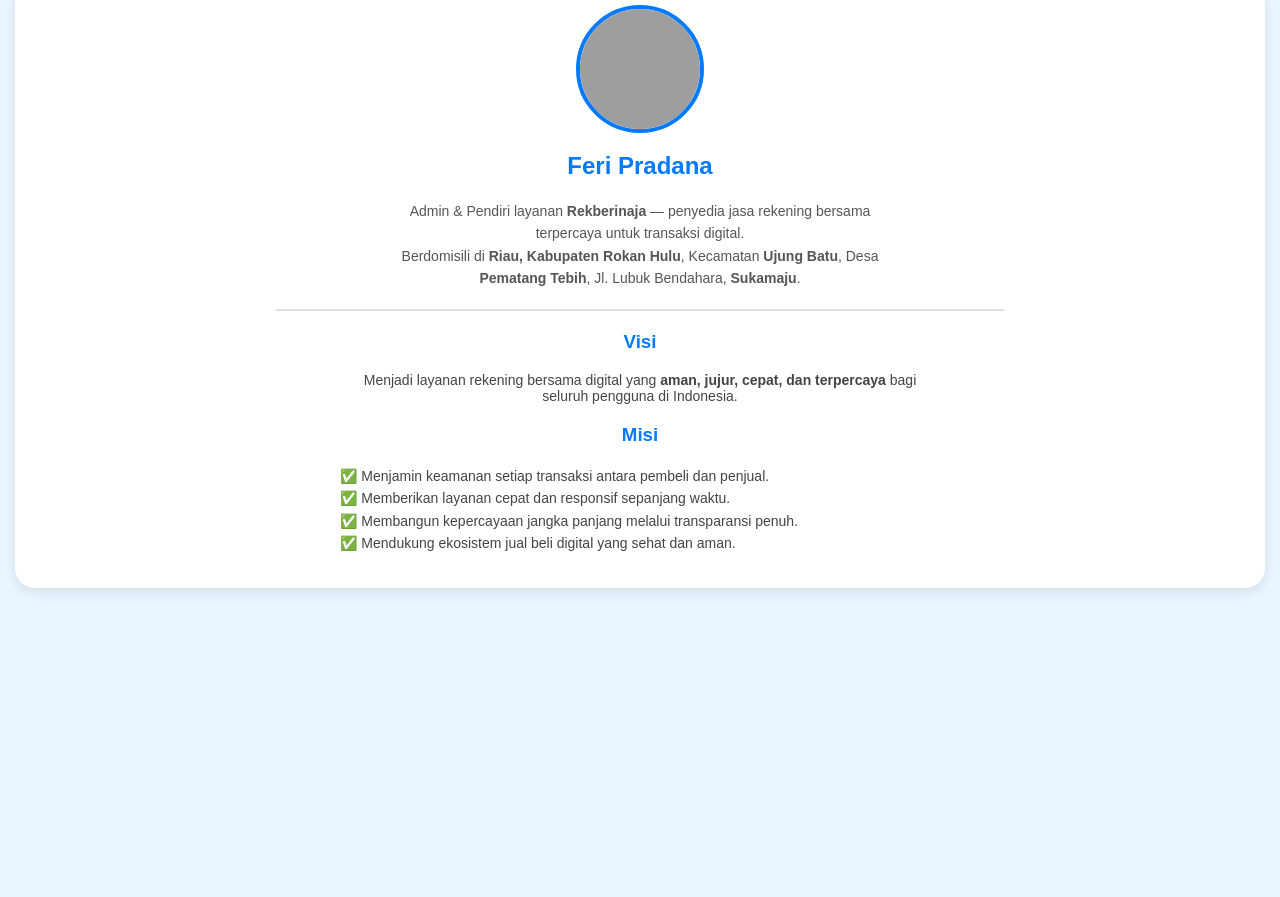
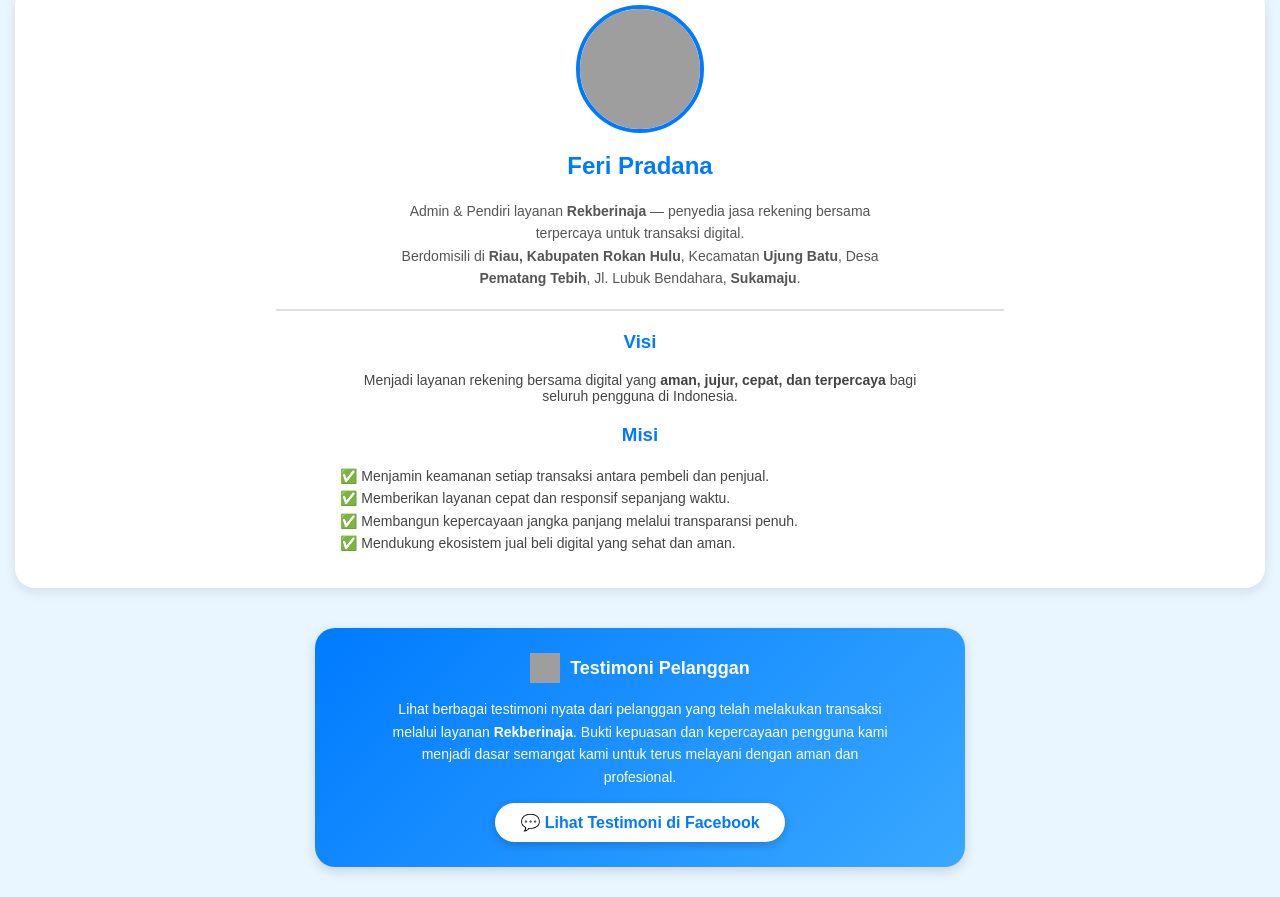
Before and after one commit to travelindo168/REKBERIN, a plain HTML site: page index.html in a window 1280 px wide. Shown: the part 264-1161 px from the top of the page. Before the commit the page ends 892 px from the top, so only its background shows below. Drawn offline with Linux system fonts and the light colour scheme; grey boxes are pictures that could not be loaded.

Commit message:
Update index.html

```diff
--- a/index.html
+++ b/index.html
@@ -311,3 +311,20 @@
       </ul>
     </div>
   </section>
+    <!-- TESTIMONI FACEBOOK -->
+  <section style="margin:30px 15px; text-align:center;">
+    <div style="background:linear-gradient(135deg, #007bff, #3aa8ff); border-radius:20px; color:white; padding:25px; box-shadow:0 4px 12px rgba(0,0,0,0.15); max-width:600px; margin:auto;">
+      <div style="display:flex; align-items:center; justify-content:center; gap:10px;">
+        <img src="https://cdn-icons-png.flaticon.com/512/733/733547.png" alt="Facebook Icon" style="width:30px; height:30px;">
+        <h3 style="margin:0; font-size:18px;">Testimoni Pelanggan</h3>
+      </div>
+      <p style="font-size:14px; line-height:1.6; margin:15px auto; max-width:500px;">
+        Lihat berbagai testimoni nyata dari pelanggan yang telah melakukan transaksi melalui layanan <b>Rekberinaja</b>.
+        Bukti kepuasan dan kepercayaan pengguna kami menjadi dasar semangat kami untuk terus melayani dengan aman dan profesional.
+      </p>
+      <a href="https://www.facebook.com/share/p/16MJTvsbgF/" target="_blank"
+         style="display:inline-block; background:white; color:#007bff; padding:10px 25px; border-radius:30px; font-weight:600; text-decoration:none; transition:0.3s; box-shadow:0 3px 8px rgba(0,0,0,0.2);">
+         💬 Lihat Testimoni di Facebook
+      </a>
+    </div>
+  </section>
```
